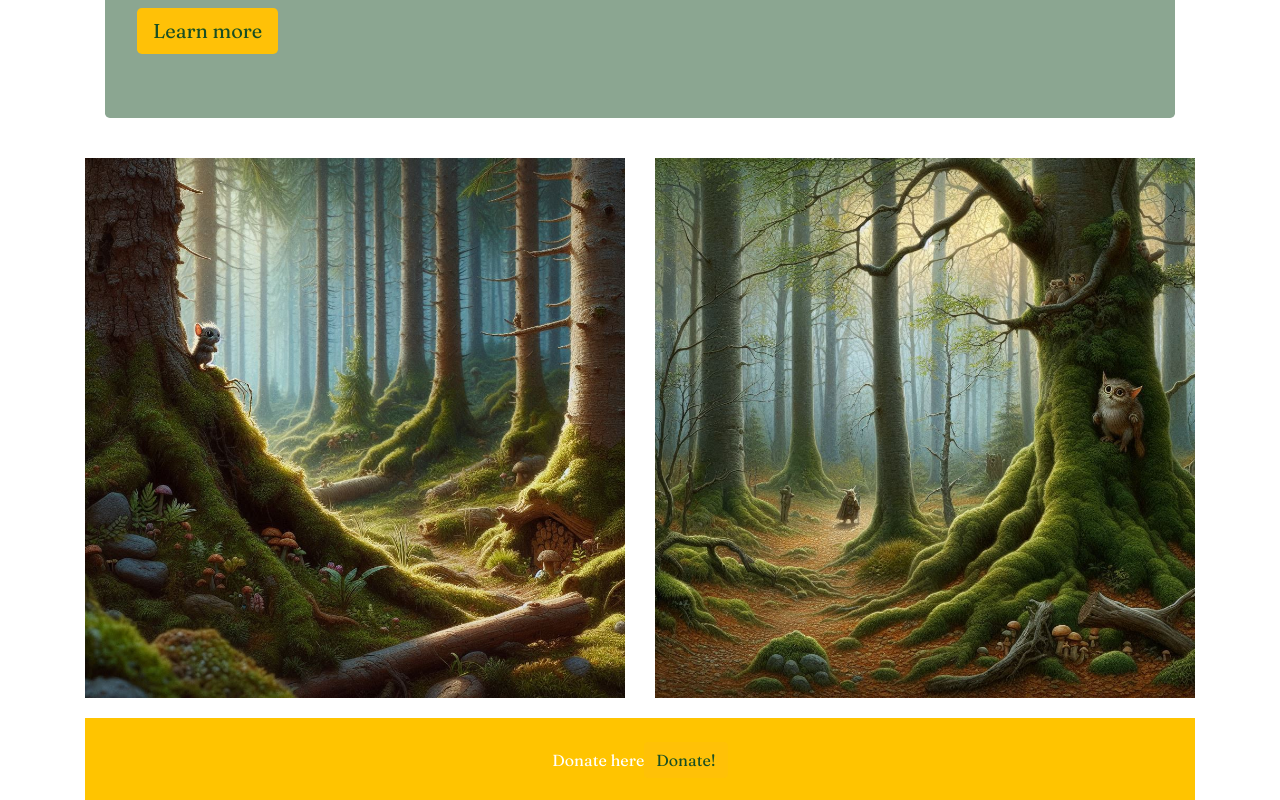
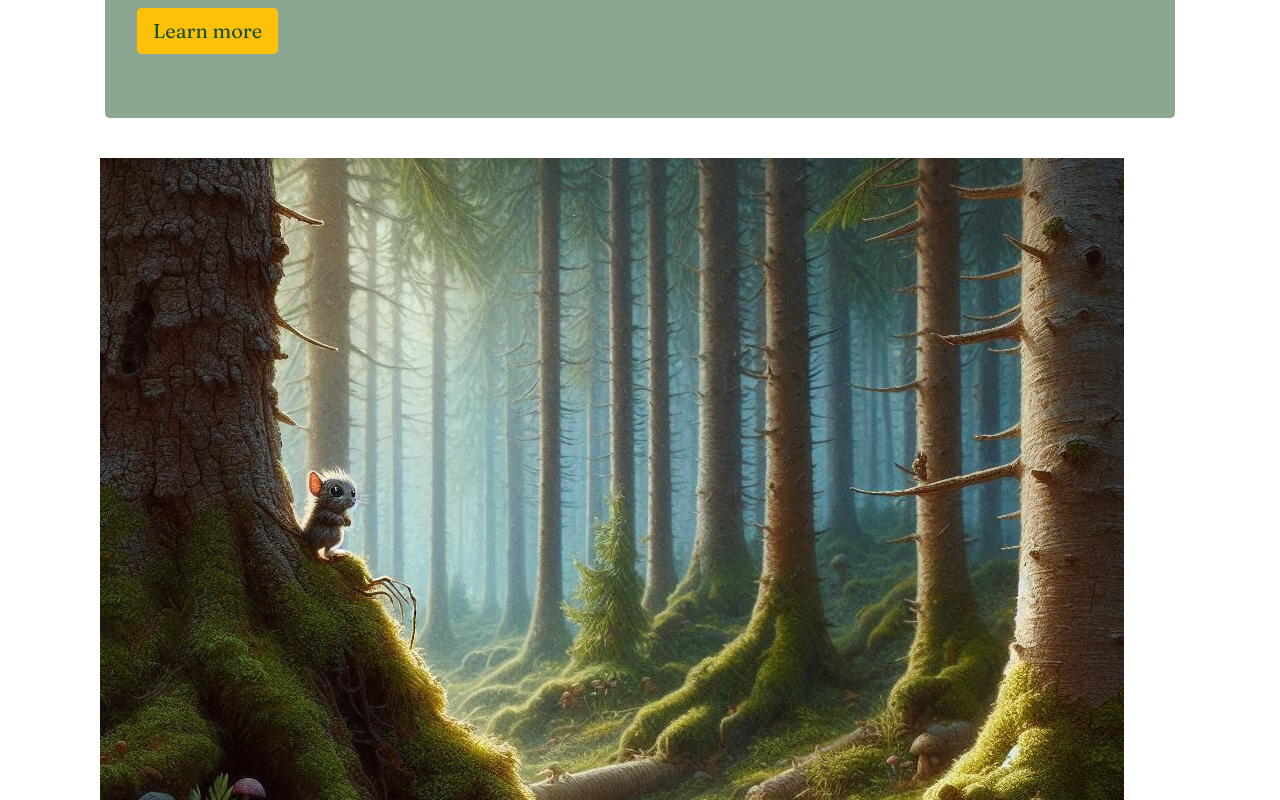
Before and after one commit to SarahcEmm/tailwind, a plain HTML site: page index.html in a window 1280 px wide. Shown: the part 360-1160 px from the top of the page. Drawn offline with nearby package versions, Linux system fonts and the light colour scheme.

Commit message:
took out image on index as disrupting the fflow

```diff
--- a/assets/css/style.css
+++ b/assets/css/style.css
@@ -30,6 +30,10 @@ body {
 }
 img {
   margin: 20px auto;
+}
+#haggis-image {
+  display: flex;
+  margin: 0 auto;
 }
 
 .button-30 {
--- a/index.html
+++ b/index.html
@@ -1,5 +1,6 @@
 <!DOCTYPE html>
 <html lang="en">
+
 <head>
   <meta charset="UTF-8">
   <meta name="viewport" content="width=device-width, initial-scale=1.0">
@@ -11,9 +12,11 @@
   <link rel="apple-touch-icon" sizes="180x180" href="assets/favicon/favicon_io (1)/apple-touch-icon.png">
   <link rel="icon" type="image/png" sizes="32x32" href="assets/favicon/favicon_io (1)/favicon-32x32.png">
   <link rel="icon" type="image/png" sizes="16x16" href="assets/favicon/favicon_io (1)/favicon-16x16.png">
-  <link rel="stylesheet" href="https://cdn.jsdelivr.net/npm/bootstrap@4.6.2/dist/css/bootstrap.min.css" integrity="sha384-xOolHFLEh07PJGoPkLv1IbcEPTNtaed2xpHsD9ESMhqIYd0nLMwNLD69Npy4HI+N" crossorigin="anonymous">
+  <link rel="stylesheet" href="https://cdn.jsdelivr.net/npm/bootstrap@4.6.2/dist/css/bootstrap.min.css"
+    integrity="sha384-xOolHFLEh07PJGoPkLv1IbcEPTNtaed2xpHsD9ESMhqIYd0nLMwNLD69Npy4HI+N" crossorigin="anonymous">
   <link rel="stylesheet" href="assets/css/style.css">
 </head>
+
 <body>
   <div class="container">
     <div>
@@ -38,24 +41,18 @@
     </div>
     <div class="jumbotron bg">
       <h1 class="display-1">The Haggis Sanctuary</h1>
-  <p class="lead">Our organisation is dedicated to the protection, rehabilitation, and rehoming of Haggis in need. </p>
+      <p class="lead">Our organisation is dedicated to the protection, rehabilitation, and rehoming of Haggis in need.
+      </p>
       <hr class="my-4">
       <p>Protecting animals and the environment since 1982</p>
       <a class="btn btn-primary btn-lg bg-warning " href="about.html" role="button">Learn more</a>
     </div>
 
 
-<div id="haggis-image"class="row">
-  <div class="col-6">
-      <img class="img-fluid"
-          src="assets/images/Designer (11).jpeg">
+    <div id="haggis-image" class="row">
+      <div class="col-12">
+        <img class="img-fluid" src="assets/images/Designer (11).jpeg">
       </div>
-  <div class="col col-6 d-none d-md-block">
-      <img class="img-fluid"
-          src="assets/images/Designer (10).jpeg">
-  </div>
-
-
     </div>
 
 
@@ -88,4 +85,5 @@
       <!-- Footer -->
     </section>
 </body>
+
 </html>
```
Also changed, not shown: about.html (+4 -4 lines). Lines whose indentation alone changed are shown as unchanged.
